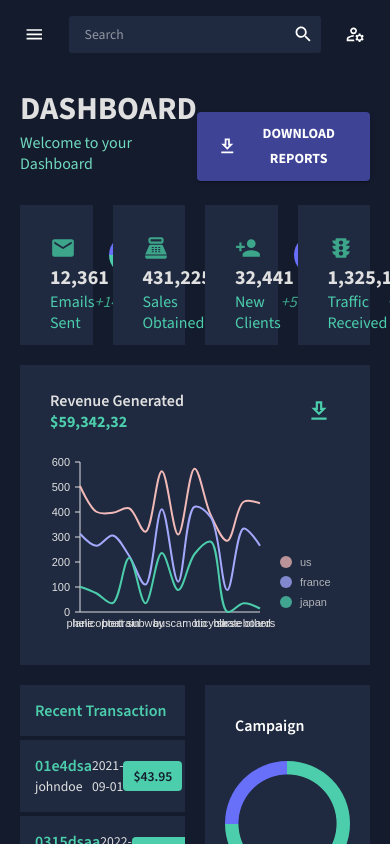
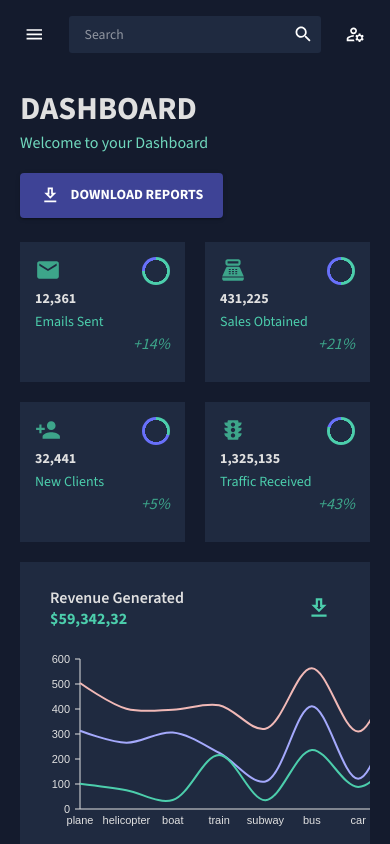
Before and after one commit to naufalzs/mui-admin-dashboard, a React (Vite) app: page / in a window 390 px wide. Built offline with nearby package versions, Linux system fonts and the light colour scheme.

Commit message:
feat(responsive-mobile): set responsive dashboard

```diff
--- a/src/components/common/BarChart.jsx
+++ b/src/components/common/BarChart.jsx
@@ -1,4 +1,4 @@
-import { useTheme } from "@mui/material";
+import { useMediaQuery, useTheme } from "@mui/material";
 import { tokens } from "@/src/theme";
 import { ResponsiveBar } from "@nivo/bar";
 import { mockBarData as data } from "@/src/data/mockData";
@@ -6,6 +6,7 @@ import { mockBarData as data } from "@/src/data/mockData";
 export default function BarChart({ isDashboard = false }) {
   const theme = useTheme();
   const colors = tokens(theme.palette.mode);
+  const isMobile = useMediaQuery((theme) => theme.breakpoints.down("sm"));
 
   return (
     <ResponsiveBar
@@ -45,7 +46,7 @@ export default function BarChart({ isDashboard = false }) {
       }}
       keys={["hot dog", "burger", "sandwich", "kebab", "fries", "donut"]}
       indexBy="country"
-      margin={{ top: 50, right: 130, bottom: 50, left: 60 }}
+      margin={{ top: 50, right: isMobile ? 30 : 130, bottom: 50, left: isMobile ? 150 : 60 }}
       padding={0.3}
       valueScale={{ type: "linear" }}
       indexScale={{ type: "band", round: true }}
@@ -119,7 +120,7 @@ export default function BarChart({ isDashboard = false }) {
           anchor: "bottom-right",
           direction: "column",
           justify: false,
-          translateX: 120,
+          translateX: isMobile ? -220 : 120,
           translateY: 0,
           itemsSpacing: 2,
           itemWidth: 100,
--- a/src/components/common/GeoChart.jsx
+++ b/src/components/common/GeoChart.jsx
@@ -7,7 +7,8 @@ import { geoFeatures } from "@/src/data/mockGeoFeatures";
 export default function GeoChart({ isDashboard = false }) {
   const theme = useTheme();
   const colors = tokens(theme.palette.mode);
-  const isTabletOnly = useMediaQuery((theme) => theme.breakpoints.down("lg"));
+  const isTablet = useMediaQuery((theme) => theme.breakpoints.down("lg"));
+  const isMobile = useMediaQuery((theme) => theme.breakpoints.down("sm"));
 
   return (
     <ResponsiveChoropleth
@@ -25,7 +26,8 @@ export default function GeoChart({ isDashboard = false }) {
       unknownColor="#666666"
       label="properties.name"
       valueFormat=".2s"
-      projectionScale={isDashboard ? 40 : isTabletOnly ? 100 : 150}
+      // projectionScale={isDashboard ? 40 : isTabletOnly ? 100 : 150}
+      projectionScale={!isDashboard ? 150 : isMobile ? 33 : isTablet ? 40 : 100}
       projectionTranslation={isDashboard ? [0.49, 0.6] : [0.5, 0.5]}
       projectionRotation={[0, 0, 0]}
       borderWidth={1.5}
--- a/src/components/common/Header.jsx
+++ b/src/components/common/Header.jsx
@@ -1,13 +1,20 @@
 import { tokens } from "@/src/theme";
-import { Box, Typography, useTheme } from "@mui/material";
+import { Box, Typography, useMediaQuery, useTheme } from "@mui/material";
 
 export default function Header({ title, subtitle }) {
   const theme = useTheme();
   const colors = tokens(theme.palette.mode);
+  const isMobile = useMediaQuery((theme) => theme.breakpoints.down("sm"));
 
   return (
-    <Box mb="30px">
-      <Typography variant="h2" color={colors.grey[100]} fontWeight="bold" textTransform="uppercase" sx={{ mb: "5px" }}>
+    <Box mb={isMobile ? "20px" : "30px"}>
+      <Typography
+        variant="h2"
+        color={colors.grey[100]}
+        fontWeight="bold"
+        textTransform="uppercase"
+        sx={{ mb: "5px" }}
+      >
         {title}
       </Typography>
       <Typography variant="h5" color={colors.greenAccent[400]}>
--- a/src/components/common/StatBox.jsx
+++ b/src/components/common/StatBox.jsx
@@ -6,6 +6,7 @@ export default function StatBox({ title, subtitle, icon, progress, increase }) {
   const theme = useTheme();
   const colors = tokens(theme.palette.mode);
   const isTabletOnly = useMediaQuery((theme) => theme.breakpoints.only("sm"));
+  const isMobile = useMediaQuery((theme) => theme.breakpoints.down("sm"));
 
   return (
     <Box
@@ -14,13 +15,13 @@ export default function StatBox({ title, subtitle, icon, progress, increase }) {
       display="flex"
       flexDirection="column"
       justifyContent="flex-start"
-      p={isTabletOnly ? "20px" : "30px"}
+      p={isMobile ? "15px" : isTabletOnly ? "20px" : "30px"}
     >
       <Box display="flex" justifyContent="space-between">
         <Box>
           {icon}
           <Typography
-            variant={isTabletOnly ? "h5" : "h4"}
+            variant={isMobile ? "h6" : isTabletOnly ? "h5" : "h4"}
             fontWeight="bold"
             color={colors.grey[100]}
           >
@@ -31,14 +32,14 @@ export default function StatBox({ title, subtitle, icon, progress, increase }) {
         <Box>
           <ProgressCircle
             progress={progress}
-            size={isTabletOnly ? "30" : "40"}
+            size={isMobile ? "28" : isTabletOnly ? "30" : "40"}
           />
         </Box>
       </Box>
 
-      <Box display="flex" justifyContent="space-between">
+      <Box display="flex" flexDirection={isMobile ? "column" : "row"} justifyContent="space-between">
         <Typography
-          variant={isTabletOnly ? "h6" : "h5"}
+          variant={isMobile ? "h6" : "h5"}
           color={colors.greenAccent[500]}
         >
           {subtitle}
@@ -47,6 +48,9 @@ export default function StatBox({ title, subtitle, icon, progress, increase }) {
           variant={isTabletOnly ? "h6" : "h5"}
           fontStyle="italic"
           color={colors.greenAccent[600]}
+          sx={{
+            alignSelf: "flex-end"
+          }}
         >
           {increase}
         </Typography>
--- a/src/components/page/dashboard/index.jsx
+++ b/src/components/page/dashboard/index.jsx
@@ -26,10 +26,17 @@ export default function Dashboard() {
   const theme = useTheme();
   const colors = tokens(theme.palette.mode);
   const isTablet = useMediaQuery((theme) => theme.breakpoints.down("lg"));
+  const isMobile = useMediaQuery((theme) => theme.breakpoints.down("sm"));
 
   return (
     <Box>
-      <Box display="flex" justifyContent="space-between" alignItems="center">
+      <Box
+        display="flex"
+        flexDirection={isMobile ? "column" : "row"}
+        justifyContent="space-between"
+        alignItems={isMobile ? "flex-start" : "center"}
+        mb={isMobile && 3}
+      >
         <Header title="dashboard" subtitle="Welcome to your Dashboard" />
 
         <Button
@@ -55,7 +62,7 @@ export default function Dashboard() {
       >
         {/* Row 1 */}
         <Box
-          gridColumn="span 3"
+          gridColumn={isMobile ? "span 6" : "span 3"}
           backgroundColor={colors.primary[400]}
           display="flex"
           justifyContent="center"
@@ -75,7 +82,7 @@ export default function Dashboard() {
         </Box>
 
         <Box
-          gridColumn="span 3"
+          gridColumn={isMobile ? "span 6" : "span 3"}
           backgroundColor={colors.primary[400]}
           display="flex"
           justifyContent="center"
@@ -95,7 +102,7 @@ export default function Dashboard() {
         </Box>
 
         <Box
-          gridColumn="span 3"
+          gridColumn={isMobile ? "span 6" : "span 3"}
           backgroundColor={colors.primary[400]}
           display="flex"
           justifyContent="center"
@@ -115,7 +122,7 @@ export default function Dashboard() {
         </Box>
 
         <Box
-          gridColumn="span 3"
+          gridColumn={isMobile ? "span 6" : "span 3"}
           backgroundColor={colors.primary[400]}
           display="flex"
           justifyContent="center"
@@ -139,6 +146,10 @@ export default function Dashboard() {
           gridColumn={isTablet ? "span 12" : "span 8"}
           gridRow="span 2"
           backgroundColor={colors.primary[400]}
+          sx={{
+            overflowX: isMobile ? "scroll" : "hidden",
+            overflowY: "hidden",
+          }}
         >
           <Box
             mt="25px"
@@ -173,14 +184,14 @@ export default function Dashboard() {
             </Box>
           </Box>
 
-          <Box height="250px" m="-20px 0 0 0 ">
+          <Box width={isMobile ? "680px" : "auto"} height="250px" m="-20px 0 0 0 ">
             <LineChart isDashboard={true} />
           </Box>
         </Box>
 
         {/* transaction */}
         <Box
-          gridColumn={isTablet ? "span 6" : "span 4"}
+          gridColumn={isMobile ? "span 12" : isTablet ? "span 6" : "span 4"}
           gridRow="span 2"
           backgroundColor={colors.primary[400]}
           overflow="auto"
@@ -239,7 +250,7 @@ export default function Dashboard() {
 
         {/* Row 3 */}
         <Box
-          gridColumn={isTablet ? "span 6" : "span 4"}
+          gridColumn={isMobile ? "span 12" : isTablet ? "span 6" : "span 4"}
           gridRow="span 2"
           backgroundColor={colors.primary[400]}
           p="30px"
@@ -253,7 +264,7 @@ export default function Dashboard() {
             alignItems="center"
             mt="25px"
           >
-            <ProgressCircle size="125" />
+            <ProgressCircle size={isMobile ? "100" : "125"} />
             <Typography
               variant="h5"
               color={colors.greenAccent[500]}
@@ -261,14 +272,18 @@ export default function Dashboard() {
             >
               $48,352 revenue generated
             </Typography>
-            <Typography>Inclued extra misc expenditures and costs</Typography>
+            <Typography>Include extra misc expenditures and costs</Typography>
           </Box>
         </Box>
 
         <Box
-          gridColumn={isTablet ? "span 6" : "span 4"}
+          gridColumn={isMobile ? "span 12" : isTablet ? "span 6" : "span 4"}
           gridRow="span 2"
           backgroundColor={colors.primary[400]}
+          sx={{
+            overflowX: isMobile ? "scroll" : "hidden",
+            overflowY: "hidden",
+          }}
         >
           <Typography
             variant="h5"
@@ -277,13 +292,13 @@ export default function Dashboard() {
           >
             Sales Quantity
           </Typography>
-          <Box height="250px" mt="-20px">
+          <Box width={isMobile ? "380px" : "auto"} height="250px" mt="-20px">
             <BarChart isDashboard={true} />
           </Box>
         </Box>
 
         <Box
-          gridColumn={isTablet ? "span 6 " : "span 4"}
+          gridColumn={isMobile ? "span 12" : isTablet ? "span 6 " : "span 4"}
           gridRow="span 2"
           backgroundColor={colors.primary[400]}
           p="30px"
```
